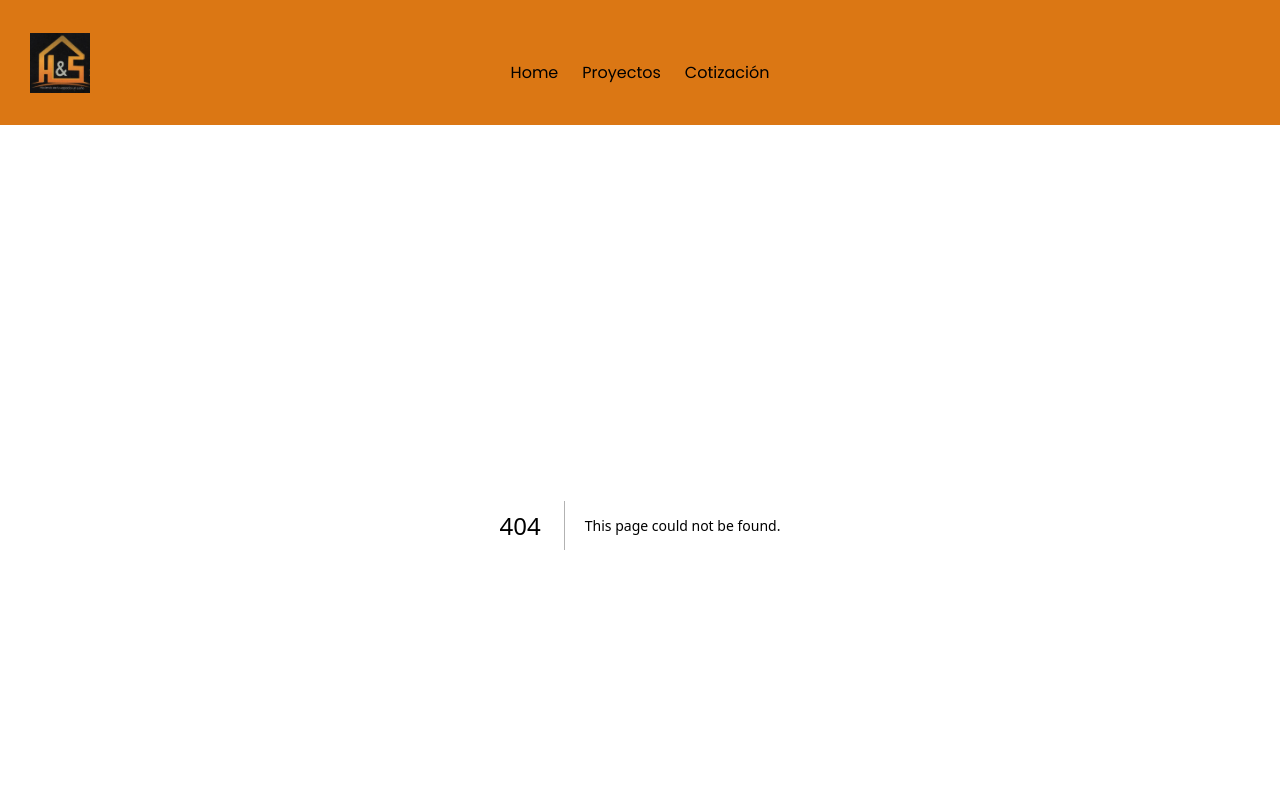
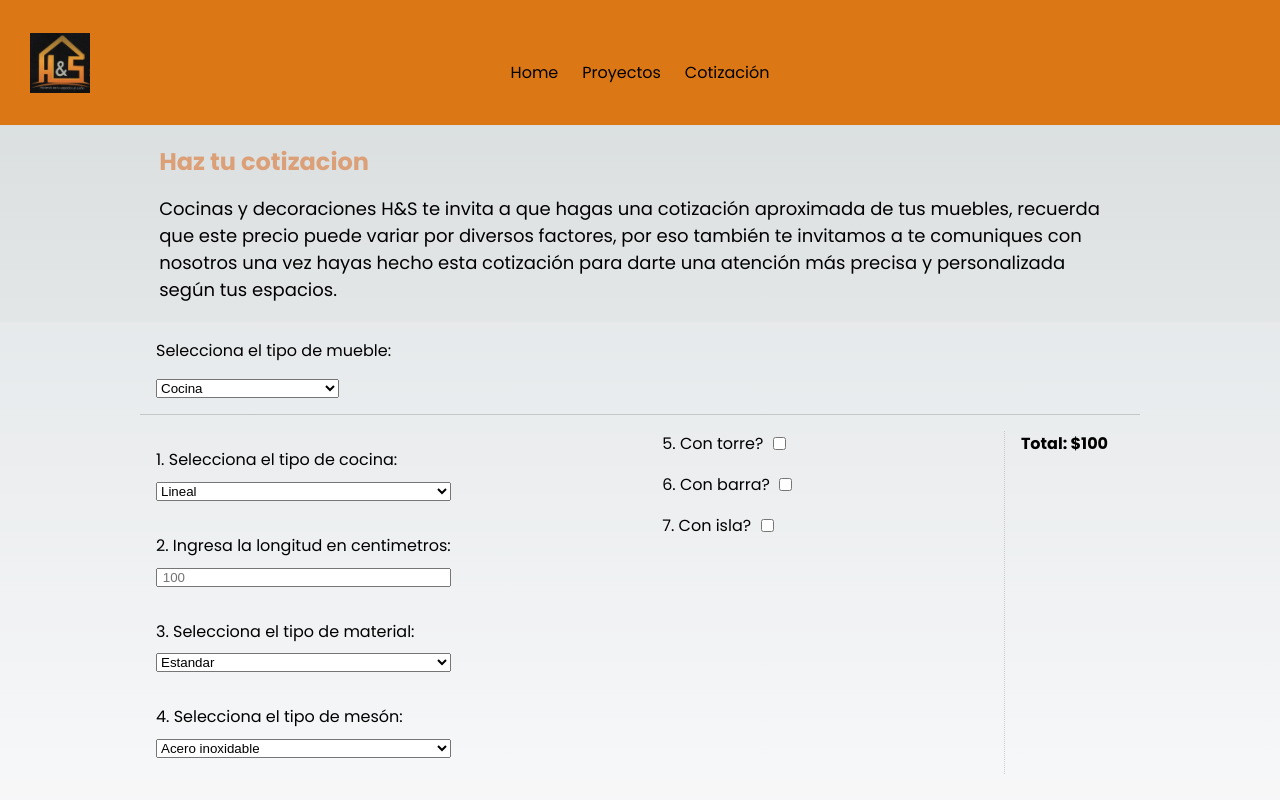
Before and after one commit to Salvarez0212/HyS-Project, a Next.js app: page /cotizacion in a window 1280 px wide. Before the commit this address had no page. Shown: the top 800 px of the page. Built offline with nearby package versions, Linux system fonts and the light colour scheme.

Commit message:
quotes created

```diff
--- /dev/null
+++ b/app/cotizacion/BanoOpciones.jsx
@@ -0,0 +1,3 @@
+export const BanoOpciones = () => {
+  return <p>Baño</p>;
+};
--- /dev/null
+++ b/app/cotizacion/CentroOpciones.jsx
@@ -0,0 +1,3 @@
+export const CentroOpciones = () => {
+  return <p>Centro</p>;
+};
--- /dev/null
+++ b/app/cotizacion/ClosetOpciones.jsx
@@ -0,0 +1,3 @@
+export const ClosetOpciones = () => {
+  return <p>Closet</p>;
+};
--- /dev/null
+++ b/app/cotizacion/CocinaOpciones.jsx
@@ -0,0 +1,124 @@
+"use client";
+import { useEffect, useState } from "react";
+import optionStyle from "../../styles/cotizacion/options.module.scss";
+
+export const CocinaOpciones = () => {
+  const [total, setTotal] = useState(0);
+  const [quoteData, setQuoteData] = useState({
+    type: "lineal",
+    length: 0,
+    material: "standard",
+    meson: "steel",
+    tower: false,
+    bar: false,
+    island: false,
+  });
+
+  const handleInput = (event) => {
+    const { name, value, type, checked } = event.target;
+
+    setQuoteData({
+      ...quoteData,
+      [name]: type === "checkbox" ? checked : value,
+    });
+  };
+  const { type, length, material, meson, tower, bar, island } = quoteData;
+
+  useEffect(() => {
+    const typeValue = type === "lineal" ? 100 : 200;
+    const lengthValue = Number(length);
+    const materialValue = material === "standard" ? 100 : 200;
+    const mesonValue =
+      meson === "steel"
+        ? 100
+        : meson === "quartstone"
+        ? 200
+        : meson === "granite"
+        ? 300
+        : 400;
+    const towerValue = tower ? 100 : 0;
+    const barValue = bar ? 100 : 0;
+    const islandValue = island ? 100 : 0;
+
+    const totalToShow =
+      typeValue * lengthValue +
+      materialValue +
+      mesonValue * lengthValue +
+      towerValue +
+      barValue +
+      islandValue;
+
+    setTotal(totalToShow);
+  }, [type, length, material, meson, tower, bar, island]);
+
+  console.log(quoteData);
+  return (
+    <section className={optionStyle.options__container}>
+      <div>
+        <div className={optionStyle.inputs__container}>
+          <label htmlFor="type">1. Selecciona el tipo de cocina:</label>
+          <select name="type" onChange={handleInput}>
+            <option value="lineal">Lineal</option>
+            <option value="L">En L</option>
+          </select>
+        </div>
+        <div className={optionStyle.inputs__container}>
+          <label htmlFor="length">
+            2. Ingresa la longitud en centimetros:{" "}
+          </label>
+          <input
+            id="length"
+            name="length"
+            type="number"
+            placeholder="100"
+            className={optionStyle.input}
+            onChange={handleInput}
+          />
+        </div>
+        <div className={optionStyle.inputs__container}>
+          <label htmlFor="material">3. Selecciona el tipo de material: </label>
+          <select name="material" id="material" onChange={handleInput}>
+            <option value="standard">Estandar</option>
+            <option value="highgloss">HighGloss (Brillante)</option>
+          </select>
+        </div>
+        <div className={optionStyle.inputs__container}>
+          <label htmlFor="meson">4. Selecciona el tipo de mesón: </label>
+          <select name="meson" id="meson" onChange={handleInput}>
+            <option value="steel">Acero inoxidable</option>
+            <option value="quartstone">Quartstone</option>
+            <option value="granite">Granito natural</option>
+            <option value="sintered">Sinterizado</option>
+          </select>
+        </div>
+      </div>
+      <div className={optionStyle.second__options}>
+        <div className={optionStyle.check__container}>
+          <label htmlFor="tower">5. Con torre? </label>
+          <input
+            type="checkbox"
+            name="tower"
+            id="tower"
+            onChange={handleInput}
+          />
+        </div>
+        <div className={optionStyle.check__container}>
+          <label htmlFor="tower">6. Con barra? </label>
+          <input type="checkbox" name="bar" id="bar" onChange={handleInput} />
+        </div>
+        <div className={optionStyle.check__container}>
+          <label htmlFor="island">7. Con isla? </label>
+          <input
+            type="checkbox"
+            name="island"
+            id="island"
+            onChange={handleInput}
+          />
+        </div>
+      </div>
+      <div className={optionStyle.total__container}>
+        <h4>Total: ${total}</h4>
+      </div>
+    </section>
+  );
+};
--- /dev/null
+++ b/app/cotizacion/Quote.jsx
@@ -0,0 +1,41 @@
+"use client";
+import { useState } from "react";
+import { CocinaOpciones } from "./CocinaOpciones";
+import { ClosetOpciones } from "./ClosetOpciones";
+import { BanoOpciones } from "./BanoOpciones";
+import { CentroOpciones } from "./CentroOpciones";
+import quoteStyles from "../../styles/cotizacion/quote.module.scss";
+
+export const Quote = () => {
+  const [type, setType] = useState("cocinas");
+
+  const handleType = (event) => {
+    const type = event.target.value;
+    setType(type);
+  };
+
+  return (
+    <section className={quoteStyles.quote__container}>
+      <article className={quoteStyles.select__container}>
+        <label htmlFor="Type of quote">Selecciona el tipo de mueble: </label>
+        <select name="Type of quote" onChange={handleType}>
+          <option value="cocinas">Cocina</option>
+          <option value="muebles de baño">Muebles de baño</option>
+          <option value="closets">Closets y vestieres</option>
+          <option value="centro entretenimiento">
+            Centros de entretenimiento
+          </option>
+        </select>
+      </article>
+      {type === "muebles de baño" ? (
+        <BanoOpciones />
+      ) : type === "closets" ? (
+        <ClosetOpciones />
+      ) : type === "centro entretenimiento" ? (
+        <CentroOpciones />
+      ) : (
+        <CocinaOpciones />
+      )}
+    </section>
+  );
+};
--- /dev/null
+++ b/app/cotizacion/page.jsx
@@ -0,0 +1,23 @@
+import { Quote } from "./Quote";
+
+import quoteStyles from "../../styles/cotizacion/cotizacion.module.scss";
+
+const cotizacion = () => {
+  return (
+    <section>
+      <article className={quoteStyles.text__container}>
+        <h2>Haz tu cotizacion</h2>
+        <p>
+          Cocinas y decoraciones H&S te invita a que hagas una cotización
+          aproximada de tus muebles, recuerda que este precio puede variar por
+          diversos factores, por eso también te invitamos a te comuniques con
+          nosotros una vez hayas hecho esta cotización para darte una atención
+          más precisa y personalizada según tus espacios.{" "}
+        </p>
+      </article>
+      <Quote />
+    </section>
+  );
+};
+
+export default cotizacion;
--- /dev/null
+++ b/styles/cotizacion/cotizacion.module.scss
@@ -0,0 +1,18 @@
+@import "../variables.module.scss";
+
+.text__container {
+  max-width: 1000px;
+  text-align: left;
+  padding: 1.2rem;
+  margin: 0 auto;
+
+  h2 {
+    margin-bottom: 1rem;
+    color: $secondary-orange-color;
+    font-weight: 700;
+  }
+  p {
+    font-size: 18px;
+    font-weight: 200px;
+  }
+}
--- /dev/null
+++ b/styles/cotizacion/options.module.scss
@@ -0,0 +1,47 @@
+@import "../variables.module.scss";
+
+.options__container {
+  padding: 1rem;
+  display: flex;
+  flex-direction: column;
+  gap: 1rem;
+
+  @media (min-width: 1000px) {
+    max-width: 1000px;
+    margin: 0 auto;
+    flex-direction: row;
+    justify-content: space-between;
+  }
+}
+.inputs__container {
+  display: flex;
+  flex-direction: column;
+  padding: 1rem 0;
+  gap: 0.6rem;
+
+  .input {
+    padding-left: 0.3rem;
+  }
+}
+
+.second__options {
+  display: flex;
+  flex-direction: column;
+  gap: 1rem;
+}
+.check__container {
+  display: flex;
+  align-items: center;
+  gap: 0.6rem;
+}
+
+.total__container {
+  padding-top: 1rem;
+  border-top: 1px dotted $background-gray;
+
+  @media (min-width: 1000px) {
+    padding: 0 1rem;
+    border-top: none;
+    border-left: 1px dotted $background-gray;
+  }
+}
--- /dev/null
+++ b/styles/cotizacion/quote.module.scss
@@ -0,0 +1,17 @@
+@import "../variables.module.scss";
+
+.select__container {
+  max-width: 1000px;
+  margin: 0 auto;
+  display: flex;
+  flex-direction: column;
+  align-items: flex-start;
+  gap: 1rem;
+  padding: 1rem;
+  border-bottom: 1px solid $background-gray;
+}
+
+.quote__container {
+  padding-bottom: 2rem;
+  background-color: $primary-gray-color;
+}
--- a/styles/variables.module.scss
+++ b/styles/variables.module.scss
@@ -1,4 +1,4 @@
 $primary-orange-color: #db7714;
 $secondary-orange-color: #dca078;
 $background-gray: #a9a9a98f;
-$primary-gray-color: #f8f8ff61;
+$primary-gray-color: rgb(248 248 255 / 16%);
```
